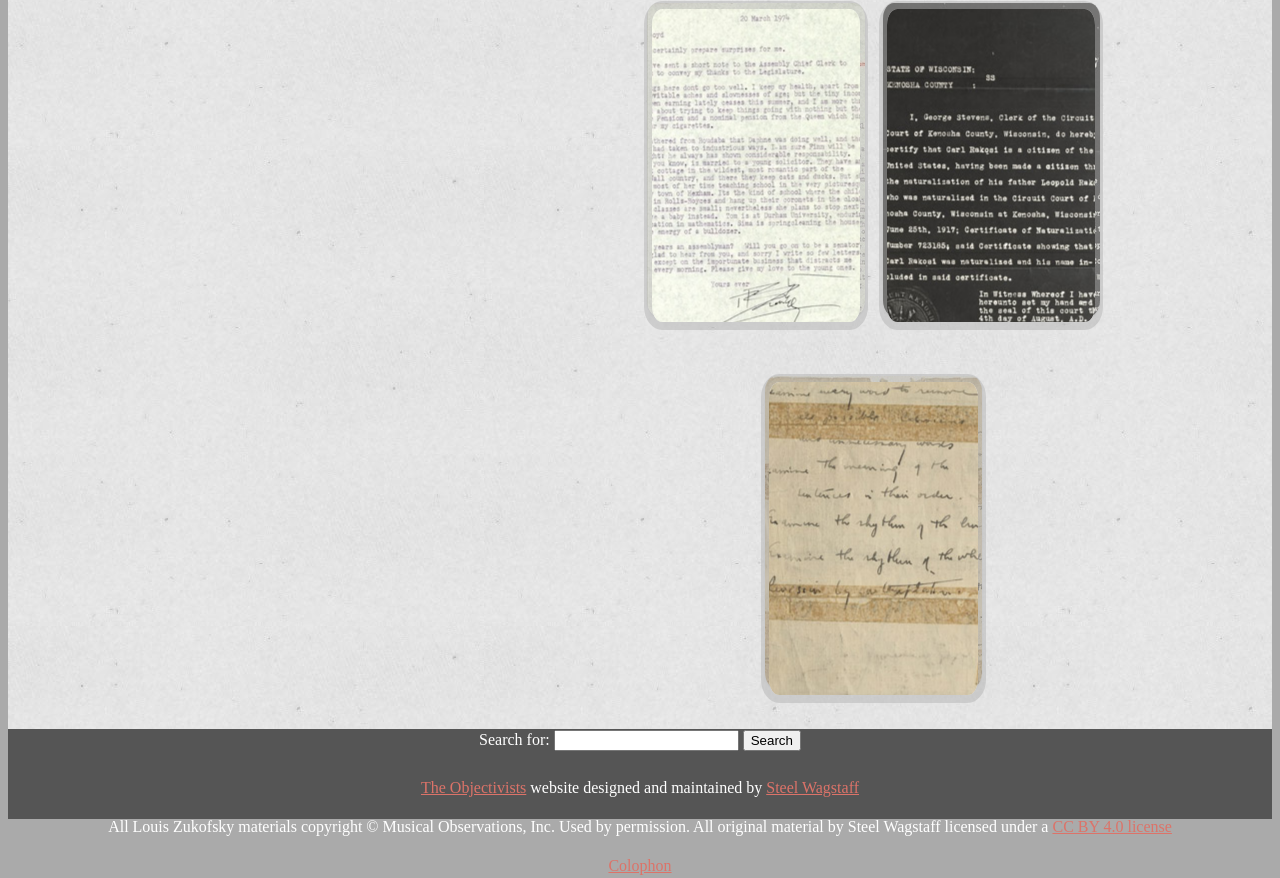
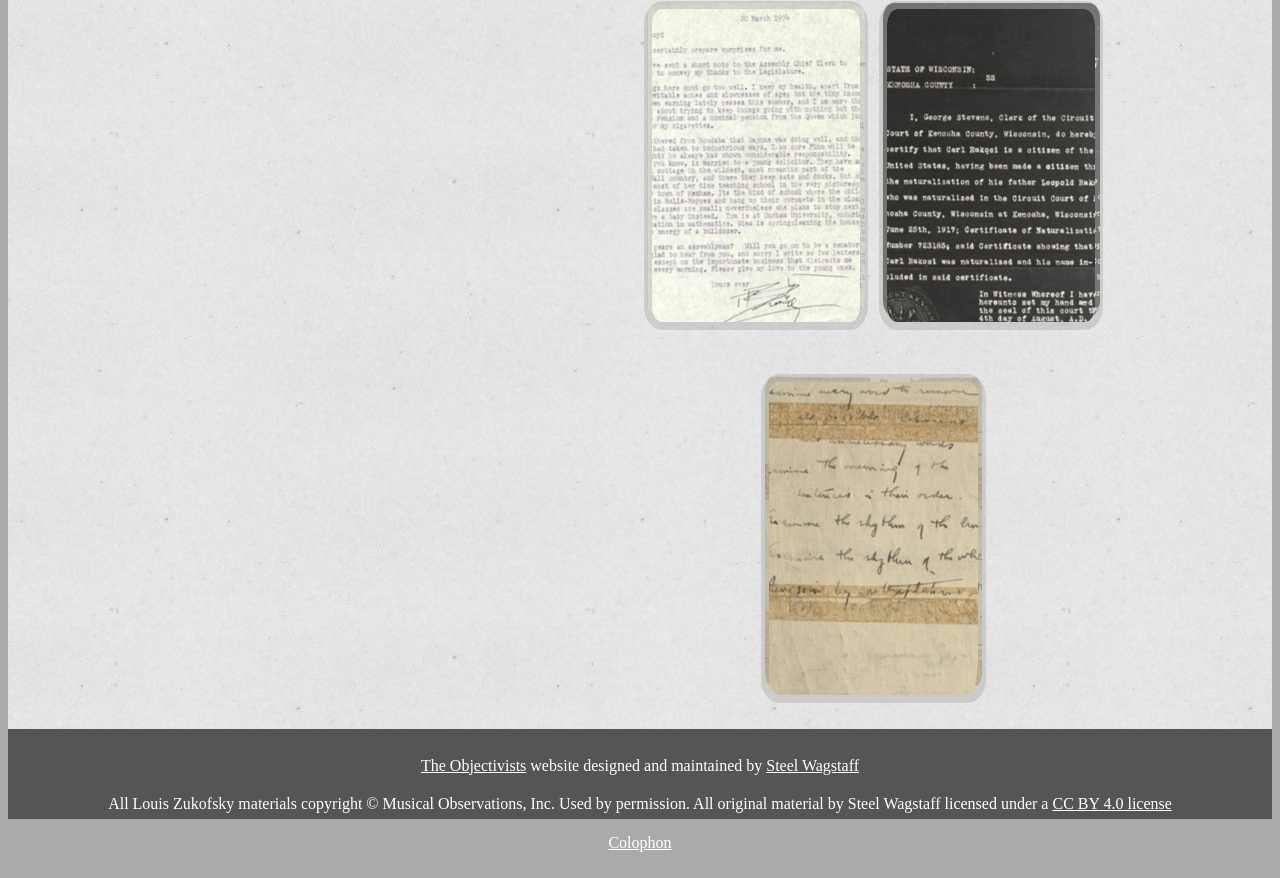
Before and after one commit to SteelWagstaff/theobjectivists-11ty, an Eleventy site: page src/index.md in a window 1280 px wide. Shown: the part 6046-6924 px from the top of the page. After the commit the page ends 6901 px from the top, so only its background shows below. Built offline with nearby package versions, Linux system fonts and the light colour scheme; Eleventy itself is replaced by a stand-in of ours; files that its build step writes are made by us from their sources.

Commit message:
fix: remove non-functional search form from footer
- Remove search widget from footer temporarily
- Keep copyright and links intact
- Build verified (36 files, 0 errors)

```diff
--- a/src/_includes/layouts/base.njk
+++ b/src/_includes/layouts/base.njk
@@ -35,14 +35,6 @@
   </div>
 
   <footer id="footer" role="contentinfo">
-    <div class="widget-container widget_search">
-      <form role="search" method="get" id="searchform" class="searchform" action="/">
-        <label class="screen-reader-text" for="s">Search for:</label>
-        <input type="text" value="" name="s" id="s">
-        <input type="submit" id="searchsubmit" value="Search">
-      </form>
-    </div>
-
     <div id="copyright">
       <p><a href="/">The Objectivists</a> website designed and maintained by <a href="https://steelwagstaff.info/" target="_blank">Steel Wagstaff</a></p>
       <p>All Louis Zukofsky materials copyright &copy; Musical Observations, Inc. Used by permission. All original material by Steel Wagstaff licensed under a <a href="https://creativecommons.org/licenses/by/4.0/" target="_blank">CC BY 4.0 license</a></p>
--- a/src/assets/css/style.css
+++ b/src/assets/css/style.css
@@ -108,13 +108,12 @@ a:hover {
 
 /* Footer links: better contrast on dark background */
 footer#footer a {
-	color: var(--color-coral-light);
+	color: var(--color-white);
 	text-decoration: underline;
 }
 
 footer#footer a:hover {
-	color: white;
-	text-decoration: underline;
+	color: var(--color-near-white);
 }
 
 /* Typography utilities */
```
Also changed, not shown: 1 other file.
